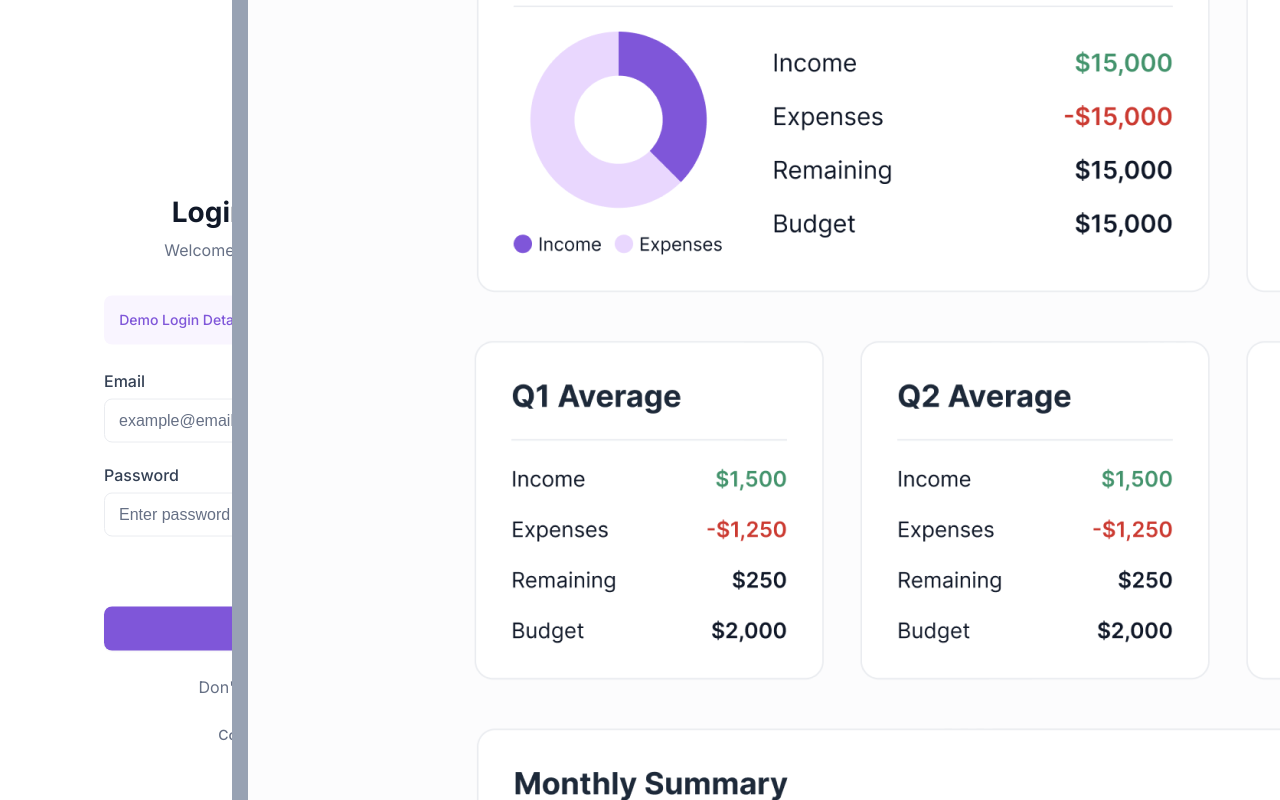
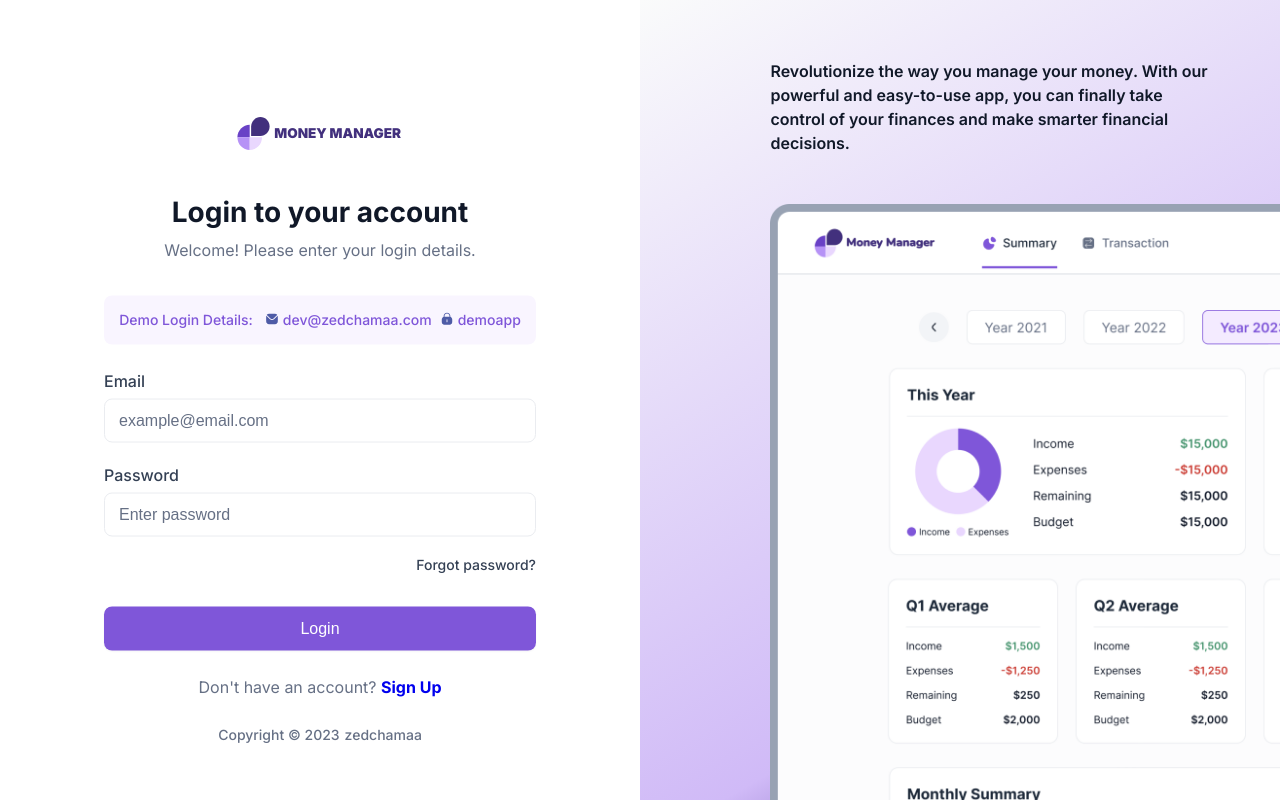
Before and after one commit to zedchamaa/money-manager, a Next.js app: page /login in a window 1280 px wide. Built offline with nearby package versions, Linux system fonts and the light colour scheme; no server answers.

Commit message:
Fix display issue on login page

```diff
--- a/src/pages/login/index.js
+++ b/src/pages/login/index.js
@@ -147,10 +147,8 @@ export default function LoginPage() {
               <Image
                 src='/assets/images/mockup.png'
                 alt='mockup'
-                width='980'
-                height='637'
-                style={{ width: '100%', height: 'auto' }}
-                priority
+                width='880'
+                height='600'
               />
             </div>
           </div>
```
